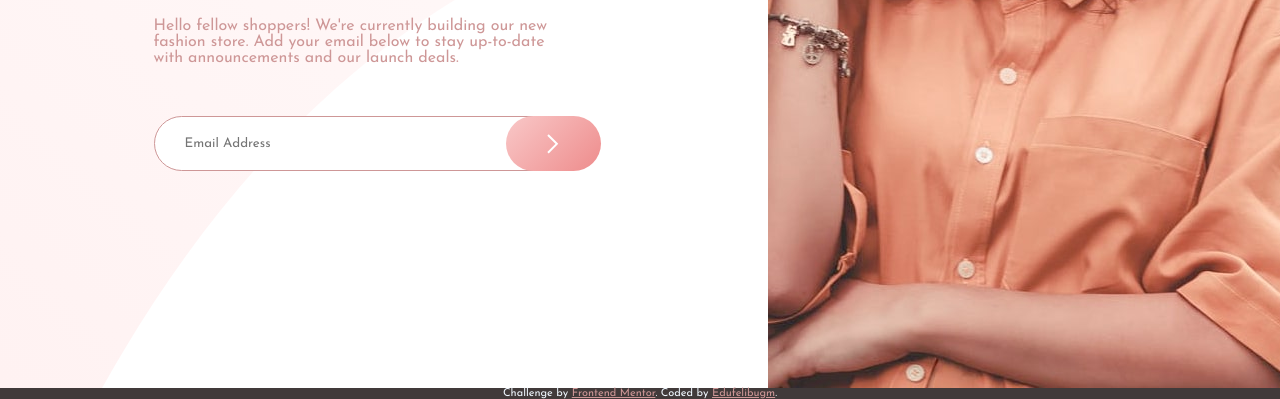
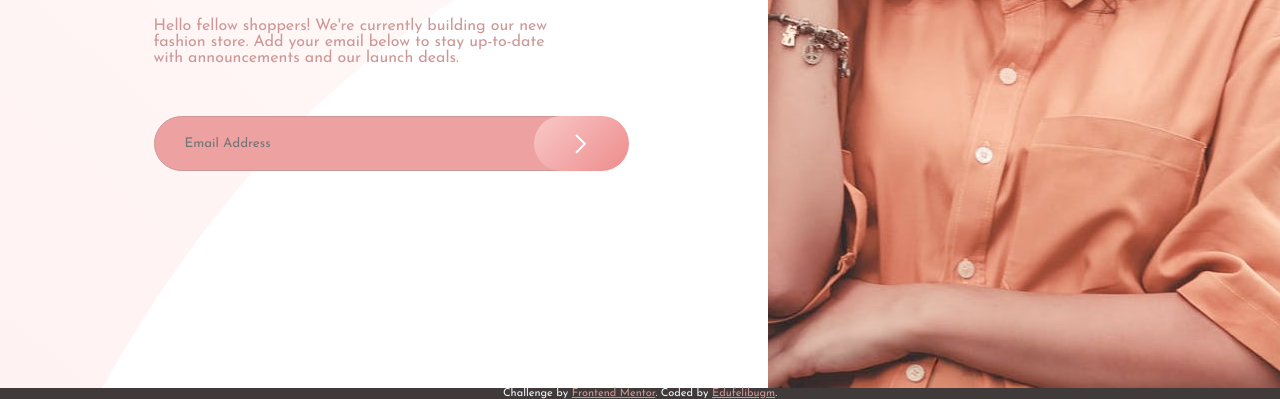
Before and after one commit to edufelibugm/base-apparel-coming-soon-master, a plain HTML site: page index.html in a window 1280 px wide. Shown: the part 412-811 px from the top of the page. Drawn offline with Linux system fonts and the light colour scheme.

Commit message:
Update style.css

```diff
--- a/style.css
+++ b/style.css
@@ -84,6 +84,7 @@ main {
                 border-radius: 50px;
                 border: 1px hsl(0, 36%, 70%) solid;
                 padding: 18px 30px;
+                background-color: hsl(0, 68%, 78%);
             }
             .main-cont form div .error {
                 position: relative;
@@ -101,7 +102,7 @@ main {
                 height: 55px;
                 border-radius: 50px;
                 border: none;
-                margin-left: -20%;
+                margin-left: -15%;
                 background: linear-gradient(135deg,hsl(0, 80%, 88%), hsl(0, 74%, 74%));
                 cursor: pointer;
                 transition: all .5s;
@@ -109,9 +110,6 @@ main {
                 align-items: center;
                 justify-content: center;
                 text-align: center;
-            }
-            @media (min-width: 1300px){
-                margin-left: -15%;
             }
                 .main-cont form div .button:hover {
                     box-shadow: -5px 12px 30px hsl(0, 36%, 70%);
```
